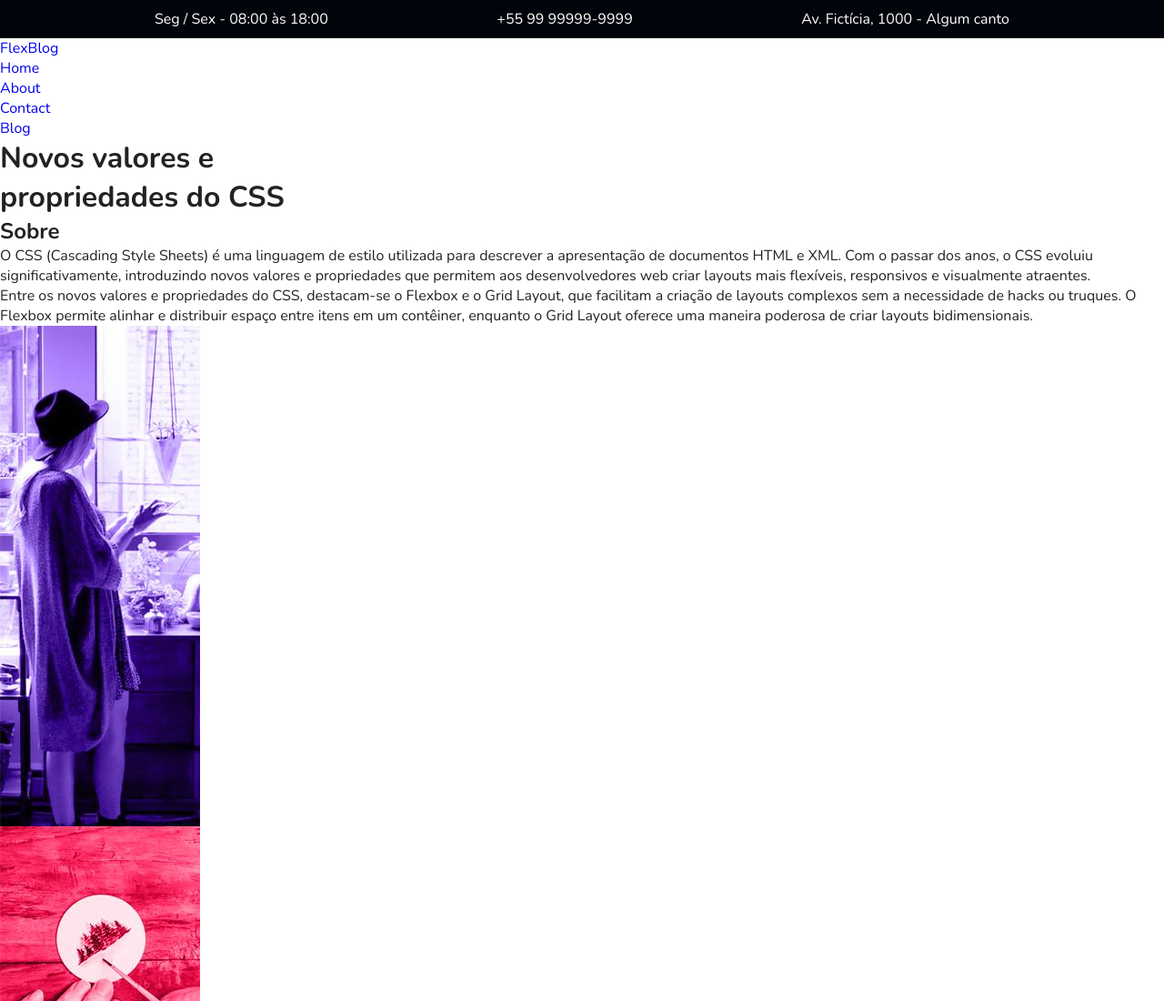
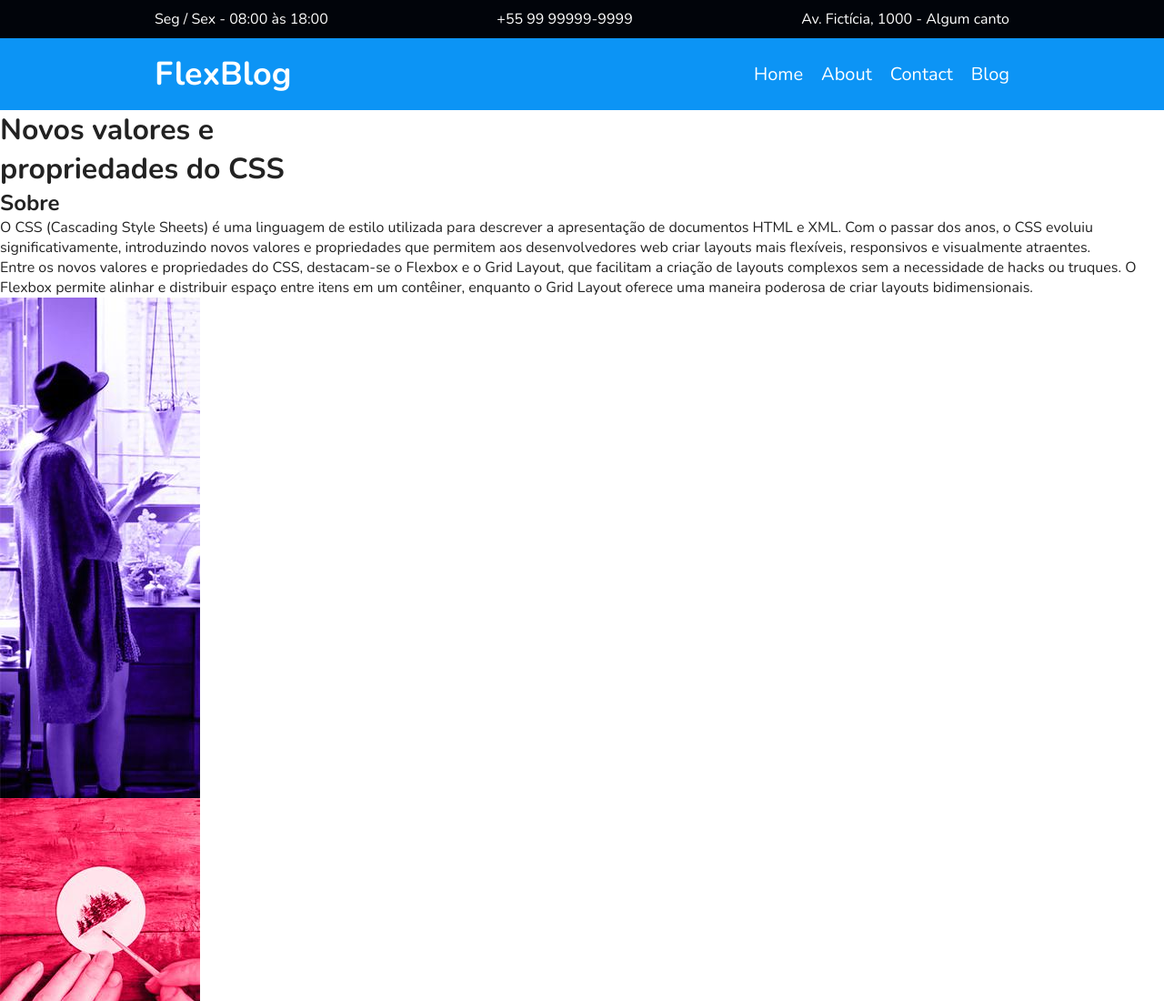
Before and after one commit to thayannecosta/flexblog, a plain HTML site: page index.html in a window 1280 px wide. Shown: the top 1100 px of the page at 91% size. Drawn offline with nearby package versions, Linux system fonts and the light colour scheme.

Commit message:
menu navbar style

```diff
--- a/css/style.css
+++ b/css/style.css
@@ -35,3 +35,38 @@ img {
 .superinfo p, .superinfo a {
     margin: 0 10px 10px 10px;
 }
+/* Menu */
+.menu-bg{
+    background:#0c94f5;
+}
+.menu{
+    max-width: 960px;
+    margin: 0 auto;
+    padding: 15px 0;
+    display:flex;
+    flex-wrap: wrap;
+    justify-content:space-between;
+    align-items:center;
+
+}
+.menu a {
+    color: white;
+}
+.menu-logo a {
+    font-size: 2.25em;
+    font-weight: bold;
+    margin: 0 10px;
+}
+.menu-nav ul {
+    display: flex;
+    flex-wrap: wrap;
+}
+.menu-nav a {
+    font-size: 1.25em;
+    display: block;
+    padding: 10px;
+}
+.menu-nav a:hover {
+    background: rgba(255, 255, 255, 0.2);
+    border-radius: 5px;
+}
--- a/index.html
+++ b/index.html
@@ -22,8 +22,7 @@
             <div class="menu-logo">
                 <a href="#">FlexBlog</a>
             </div>
-        </div>
-        <nav>
+            <nav class="menu-nav">
                 <ul>
                     <li><a href="#">Home</a></li>
                     <li><a href="#">About</a></li>
@@ -31,6 +30,7 @@
                     <li><a href="#">Blog</a></li>
                 </ul>
             </nav>
+        </div>
     </header>
     <h1 class="introducao">Novos valores e <br> propriedades do CSS</h1>
 
```
Lines whose indentation alone changed are shown as unchanged.
